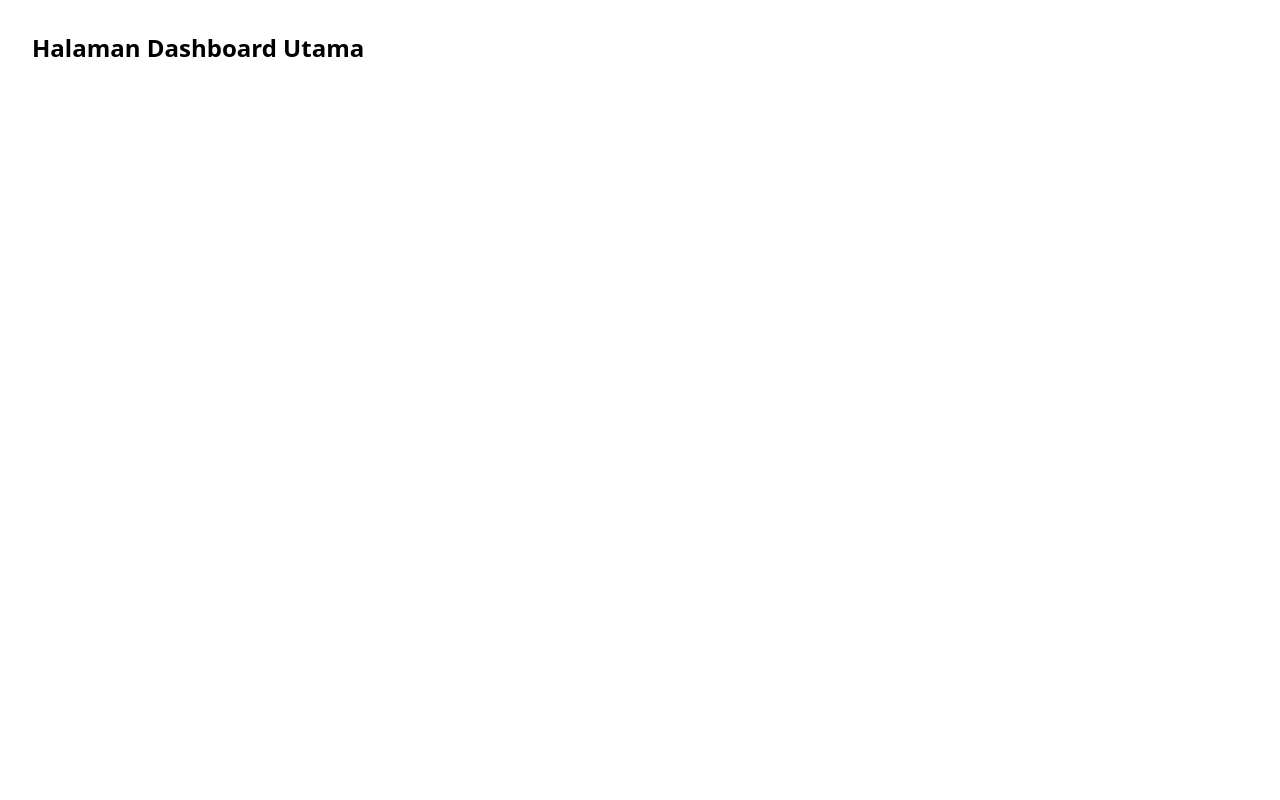
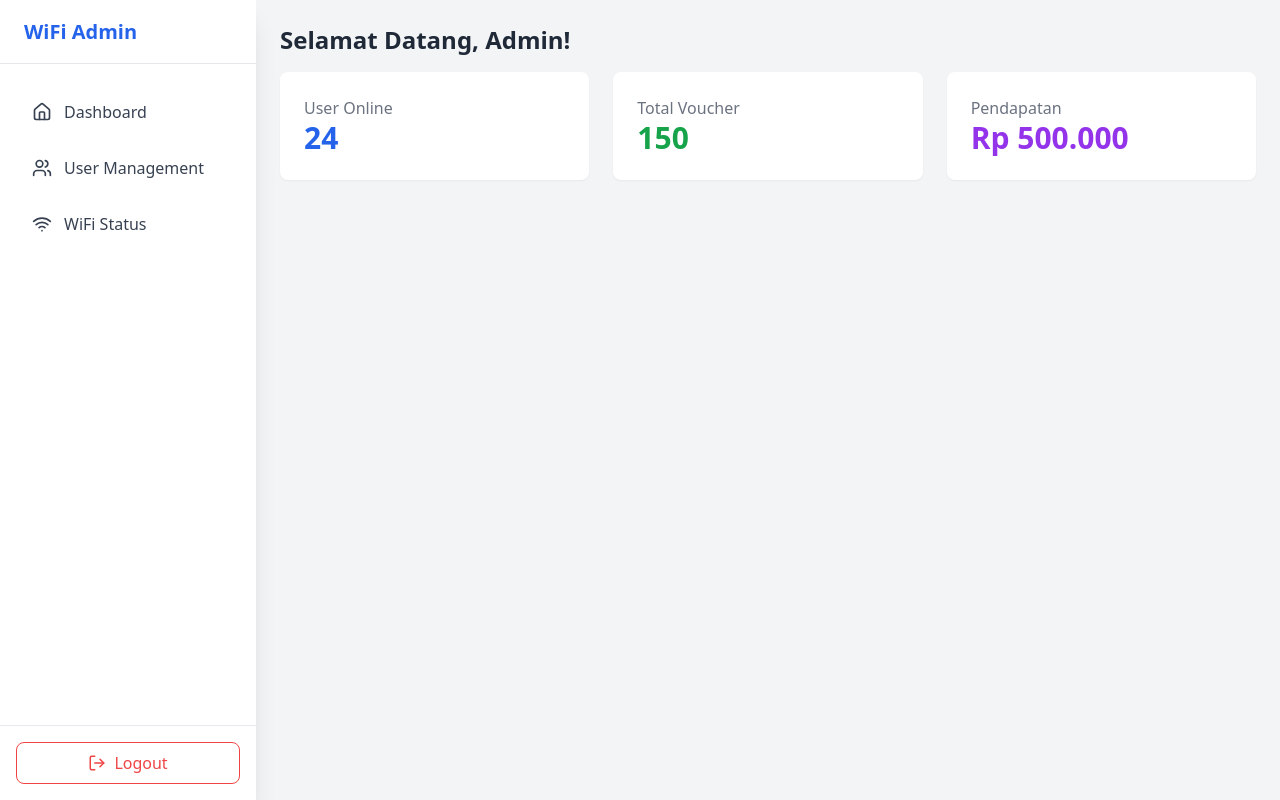
Before and after one commit to R12DLO45/WiFi-Customer-Management, a React (Vite) app: page /dashboard in a window 1280 px wide. Built offline with nearby package versions, Linux system fonts and the light colour scheme.

Commit message:
Update Halaman Dashboard

```diff
--- a/src/pages/Dashboard.jsx
+++ b/src/pages/Dashboard.jsx
@@ -1,7 +1,59 @@
+import React, { useState } from 'react';
+import Sidebar from '../components/Sidebar';
+import { Menu } from 'lucide-react';
+
 function Dashboard() {
+  // State untuk mengontrol apakah sidebar terbuka (khusus mobile)
+  const [isSidebarOpen, setIsSidebarOpen] = useState(false);
+
+  // Fungsi toggle (buka/tutup)
+  const toggleSidebar = () => {
+    setIsSidebarOpen(!isSidebarOpen);
+  };
+
   return (
-    <div className="p-8">
-      <h1 className="text-2xl font-bold">Halaman Dashboard Utama</h1>
+    <div className="flex h-screen overflow-hidden bg-gray-100">
+
+      {/* 1. Panggil Component Sidebar */}
+      <Sidebar isOpen={isSidebarOpen} toggleSidebar={toggleSidebar} />
+
+      {/* 2. Konten Utama (Sebelah Kanan) */}
+      <div className="flex flex-1 flex-col overflow-hidden">
+
+        {/* Header Mobile (Hanya muncul di layar kecil / md:hidden) */}
+        <header className="flex h-16 items-center bg-white px-4 shadow-sm md:hidden">
+          <button onClick={toggleSidebar} className="text-gray-600 focus:outline-none">
+            <Menu size={28} />
+          </button>
+          <span className="ml-4 text-lg font-semibold text-gray-800">Dashboard</span>
+        </header>
+
+        {/* Area Konten (Scrollable) */}
+        <main className="flex-1 overflow-y-auto p-6">
+
+          {/* Contoh Konten Dashboard */}
+          <h2 className="mb-4 text-2xl font-bold text-gray-800">Selamat Datang, Admin!</h2>
+
+          <div className="grid gap-6 md:grid-cols-2 lg:grid-cols-3">
+            {/* Card Contoh 1 */}
+            <div className="rounded-lg bg-white p-6 shadow-sm">
+              <h3 className="text-gray-500">User Online</h3>
+              <p className="text-3xl font-bold text-blue-600">24</p>
+            </div>
+            {/* Card Contoh 2 */}
+            <div className="rounded-lg bg-white p-6 shadow-sm">
+              <h3 className="text-gray-500">Total Voucher</h3>
+              <p className="text-3xl font-bold text-green-600">150</p>
+            </div>
+             {/* Card Contoh 3 */}
+             <div className="rounded-lg bg-white p-6 shadow-sm">
+              <h3 className="text-gray-500">Pendapatan</h3>
+              <p className="text-3xl font-bold text-purple-600">Rp 500.000</p>
+            </div>
+          </div>
+
+        </main>
+      </div>
     </div>
   );
 }
```
